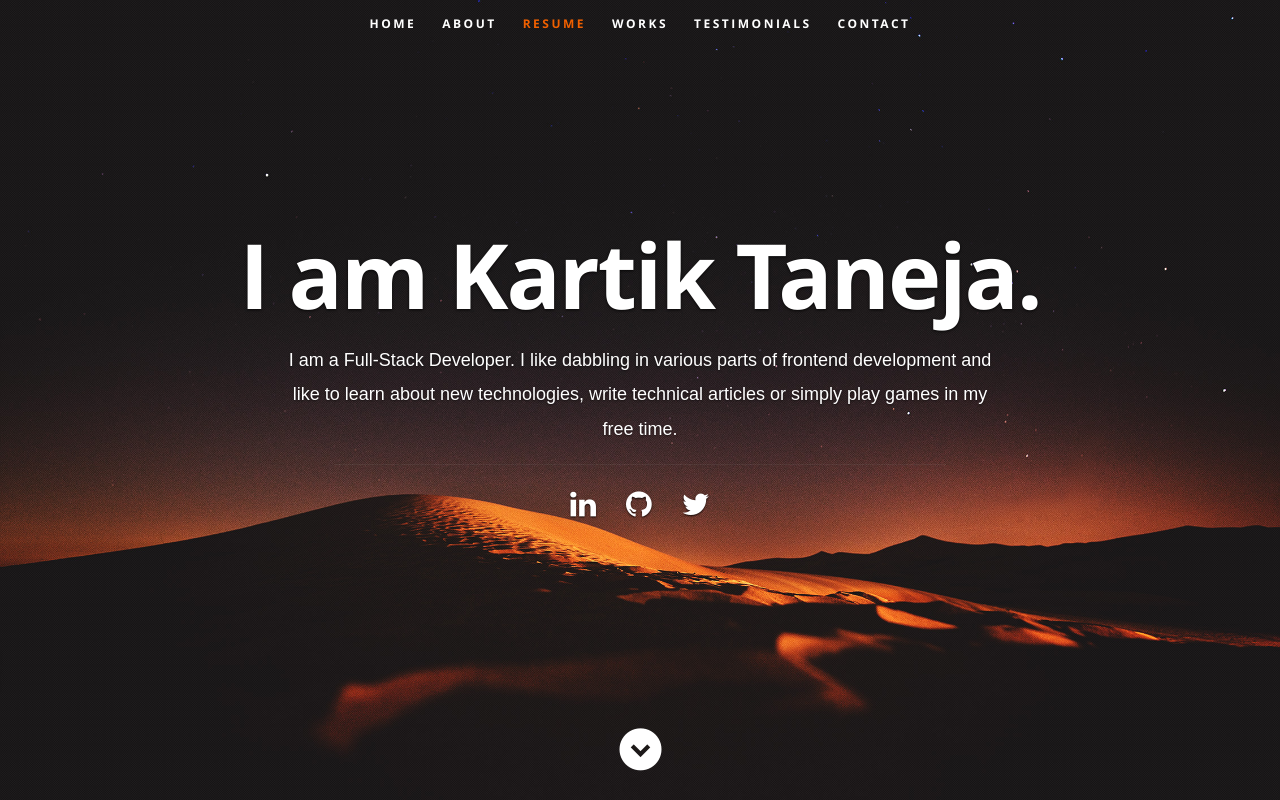
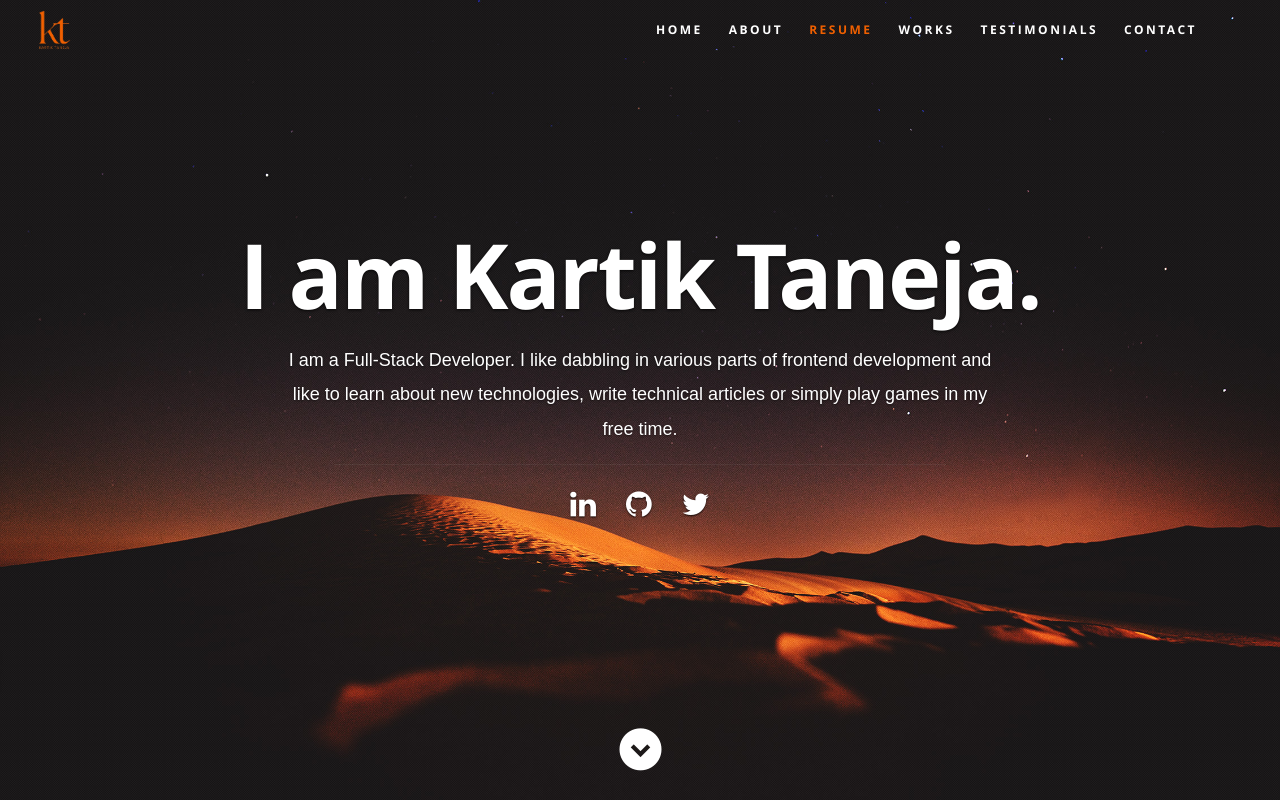
Before and after one commit to kartiktnj/kartiktnj-web, a React (Create React App) app: page / in a window 1280 px wide. Shown: the top 800 px of the page. Built offline with nearby package versions, Linux system fonts and the light colour scheme.

Commit message:
logo added

```diff
--- a/public/css/layout.css
+++ b/public/css/layout.css
@@ -119,6 +119,21 @@ header .scrolldown a {
 }
 header .scrolldown a:hover { color: #f06000; }
 
+header .profile-pic {
+   position: absolute;
+   display: flex;
+   flex-direction: row;
+   height: 48px;
+   width: 48px;
+   font-size: 42px;
+   margin: 7px 0 0 30px;
+
+   -webkit-transition: all .3s ease-in-out;
+   -moz-transition: all .3s ease-in-out;
+   -o-transition: all .3s ease-in-out;
+   transition: all .3s ease-in-out;
+}
+
 /* primary navigation
 --------------------------------------------------------------------- */
 #nav-wrap ul, #nav-wrap li, #nav-wrap a {
@@ -146,11 +161,12 @@ header .scrolldown a:hover { color: #f06000; }
 #nav-wrap > a.mobile-btn { display: none; }
 
 ul#nav {
-   min-height: 48px;
+   min-height: 60px;
    width: auto;
+   margin-right: 70px;
 
    /* center align the menu */
-   text-align: center;
+   text-align: right;
 }
 ul#nav li {
    position: relative;
@@ -165,7 +181,7 @@ ul#nav li a {
 /* 8px padding top + 8px padding bottom + 32px line-height = 48px */
 
    display: inline-block;
-   padding: 8px 13px;
+   padding: 14px 13px;
    line-height: 32px;
 	text-decoration: none;
    text-align: left;
--- a/src/components/Header.js
+++ b/src/components/Header.js
@@ -9,6 +9,7 @@ export default class Header extends Component {
           <nav id="nav-wrap">
             <a className="mobile-btn" href="#nav-wrap" title="Show navigation">Show navigation</a>
             <a className="mobile-btn" href="#" title="Hide navigation">Hide navigation</a>
+            <img className="profile-pic" src='images/KT Logo.png' />
             <ul id="nav" className="nav">
               <li className="current"><a className="smoothscroll" href="#home">Home</a></li>
               <li><a className="smoothscroll" href="#about">About</a></li>
```
Also changed, not shown: src/components/About.js (+0 -11 lines), public/images/KT Logo.png (added), 1 other file (tests, documents, lock files or other folders).
